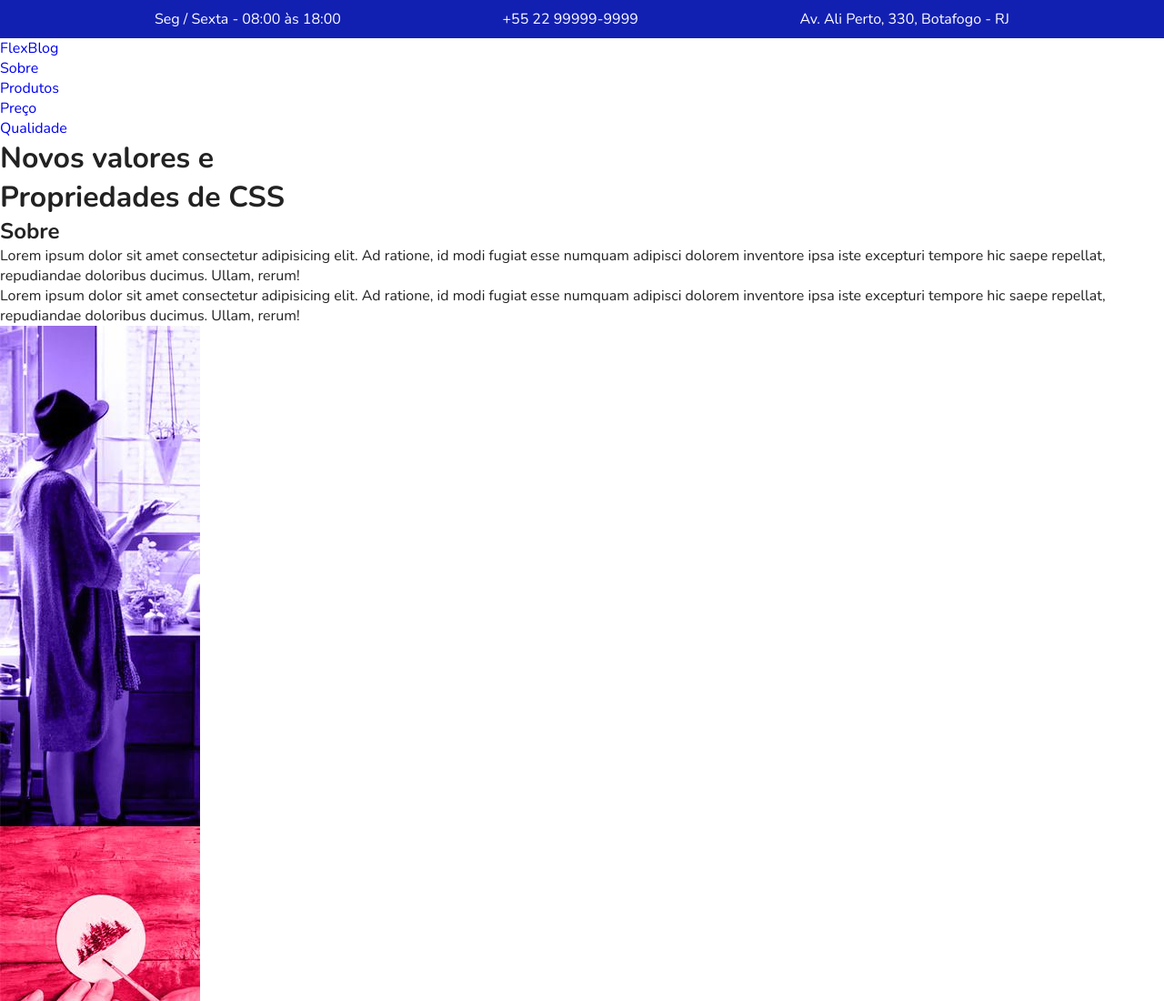
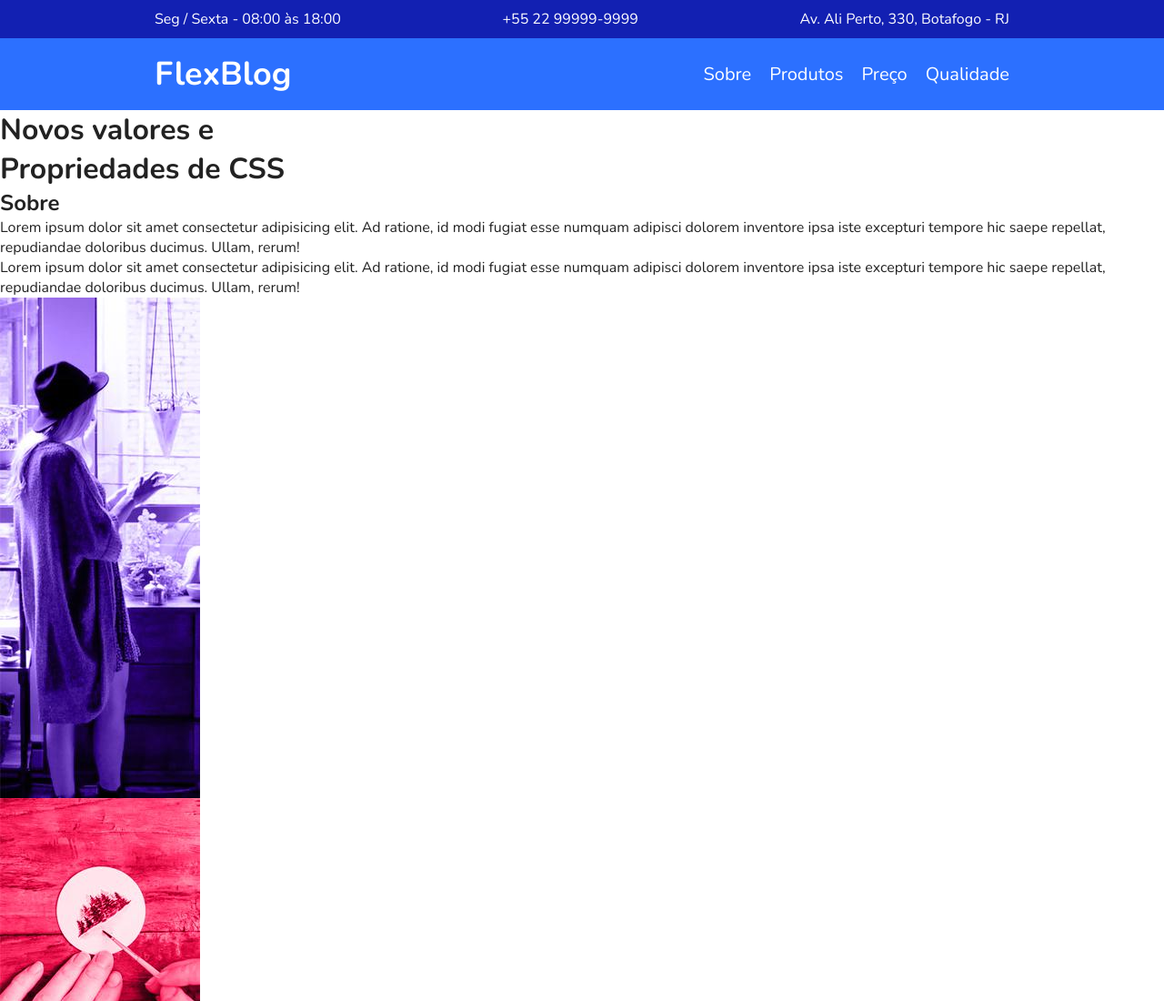
Before and after one commit to Bruno977/flexblog, a plain HTML site: page index.html in a window 1280 px wide. Shown: the top 1100 px of the page at 91% size. Drawn offline with nearby package versions, Linux system fonts and the light colour scheme.

Commit message:
Adiciona menu

```diff
--- a/index.html
+++ b/index.html
@@ -28,7 +28,7 @@
         <div class="menu-logo">
           <a href="#">FlexBlog</a>
         </div>
-        <nav>
+        <nav class="menu-nav">
           <ul>
             <li><a href="#sobre">Sobre</a></li>
             <li><a href="#produtos">Produtos</a></li>
--- a/style.css
+++ b/style.css
@@ -47,3 +47,44 @@ img{
 .superinfo a{
     color: white;
 }
+
+/* Menu */
+
+.menu-bg{
+ background: #2c70ff;
+}
+
+.menu{
+    max-width: 960px;
+    margin: 0 auto;
+    padding: 15px 0;
+    display: flex;
+    flex-wrap: wrap;
+    justify-content: space-between;
+    align-items: center;
+}
+
+.menu a{
+    color: white;
+}
+
+.menu-logo a{
+    font-size: 2.25em;
+    font-weight: bold;
+    margin: 0 10px;
+}
+
+.menu-nav ul{
+    display: flex;
+    flex-wrap: wrap;
+}
+
+.menu-nav a{
+    font-size: 1.25em;
+    display: block;
+    padding: 10px;
+}
+
+.menu-nav a:hover{
+    color: #122ab2;
+}
```
